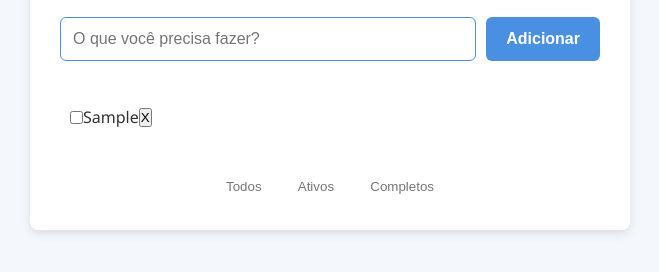
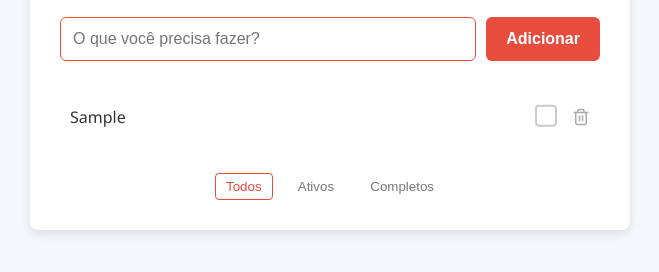
Before and after one commit to TheRazorbill/app-produtividade, a plain HTML site: page index.html in a window 1280 px wide. Both pictures are taken after typing "Sample" into the empty fields and a click on the button "Adicionar". Shown: the part 96-368 px from the top of the page, without its empty margins (310-969 px from the left). Drawn offline with Linux system fonts and the light colour scheme.

Commit message:
feat: Finaliza filtros e refina o design da UI

```diff
--- a/script.js
+++ b/script.js
@@ -3,6 +3,12 @@
 // ==========================
 
 let tasks = [];
+let currentFilter = 'all';
+
+const savedTasks = localStorage.getItem('tasks');
+if (savedTasks) {
+    tasks = JSON.parse(savedTasks);
+}
 
 // ==========================
 //      ELEMENTOS DO DOM
@@ -11,28 +17,52 @@ let tasks = [];
 const taskForm = document.getElementById('task-form');
 const taskInput = document.getElementById('task-input');
 const taskList = document.getElementById('task-list');
+const filtersContainer = document.querySelector('.filters');
+
 // ==========================
 //      FUNÇÕES
 // ==========================
 
+function saveTasks() {
+    localStorage.setItem('tasks', JSON.stringify(tasks));
+}
+
 function renderTasks() {
     taskList.innerHTML = '';
 
-    tasks.forEach(function(task) {
+    let filteredTasks = tasks;
+    if (currentFilter === 'active') {
+        filteredTasks = tasks.filter(task => !task.completed);
+    } else if (currentFilter === 'completed') {
+        filteredTasks = tasks.filter(task => task.completed);
+    }
+
+    document.querySelectorAll('.filter-btn').forEach(btn => {
+        if (btn.dataset.filter === currentFilter) {
+            btn.classList.add('active');
+        } else {
+            btn.classList.remove('active');
+        }
+    });
+
+    filteredTasks.forEach(function(task) {
         const li = document.createElement('li');
         li.className = 'task-item';
-
         li.dataset.id = task.id;
 
         if (task.completed) {
             li.classList.add('completed');
         }
 
-        li.innerHTML = `
-            <input type="checkbox" class="task-checkbox" ${task.completed ? 'checked' : ''}>
-            <span class="task-text">${task.text}</span>
-            <button class="delete-button">X</button>
-        `;
+            li.innerHTML = `
+                <span class="task-text">${task.text}</span>
+                <div class="task-actions">
+                    <input type="checkbox" class="task-checkbox" ${task.completed ? 'checked' : ''}>
+                    <button class="delete-button">
+                        <svg xmlns="http://www.w3.org/2000/svg" width="18" height="18" viewBox="0 0 24 24" fill="none" stroke="currentColor" stroke-width="2" stroke-linecap="round" stroke-linejoin="round"><polyline points="3 6 5 6 21 6"></polyline><path d="M19 6v14a2 2 0 0 1-2 2H7a2 2 0 0 1-2-2V6m3 0V4a2 2 0 0 1 2-2h4a2 2 0 0 1 2 2v2"></path><line x1="10" y1="11" x2="10" y2="17"></line><line x1="14" y1="11" x2="14" y2="17"></line></svg>
+                    </button>
+                </div>
+            `;
 
         taskList.appendChild(li);
     });
@@ -45,42 +75,43 @@ function renderTasks() {
 taskForm.addEventListener('submit', function(event) {
     event.preventDefault();
     const taskText = taskInput.value.trim();
-
     if (taskText !== '') {
-        const newTask = {
-            id: Date.now(),
-            text: taskText,
-            completed: false
-        };
-
+        const newTask = { id: Date.now(), text: taskText, completed: false };
         tasks.push(newTask);
+        saveTasks();
         taskInput.value = '';
         taskInput.focus();
-
         renderTasks();
     }
 });
 
 taskList.addEventListener('click', function(event) {
     const clickedElement = event.target;
-
     if (clickedElement.type === 'checkbox') {
         const taskLi = clickedElement.closest('.task-item');
         const taskId = Number(taskLi.dataset.id);
         const task = tasks.find(t => t.id === taskId);
-
         if (task) {
             task.completed = !task.completed;
+            saveTasks();
             renderTasks();
         }
     }
-
-    if (clickedElement.classList.contains('delete-button')) {
+    if (clickedElement.closest('.delete-button')) {
         const taskLi = clickedElement.closest('.task-item');
         const taskId = Number(taskLi.dataset.id);
-
         tasks = tasks.filter(t => t.id !== taskId);
-
+        saveTasks();
         renderTasks();
     }
 });
+
+filtersContainer.addEventListener('click', function(event) {
+    const clickedElement = event.target;
+    if (clickedElement.classList.contains('filter-btn')) {
+        currentFilter = clickedElement.dataset.filter;
+        renderTasks();
+    }
+});
+
+renderTasks();
--- a/style.css
+++ b/style.css
@@ -46,12 +46,12 @@ body {
 
 .task-input:focus {
     outline: none;
-    border-color: #4a90e2;
+    border-color: #e74c3c;
 }
 
 .add-button {
     padding: 0 20px;
-    background-color: #4a90e2;
+    background-color: #e74c3c;
     color: white;
     border: none;
     border-radius: 6px;
@@ -62,7 +62,7 @@ body {
 }
 
 .add-button:hover {
-    background-color: #357abd;
+    background-color: #c0392b;
 }
 
 .task-list {
@@ -103,11 +103,75 @@ body {
 }
 
 .filters .filter-btn.active {
-    border-color: #4a90e2;
-    color: #4a90e2;
+    border-color: #e74c3c;
+    color: #e74c3c;
+}
+
+.task-item .task-text {
+    flex-grow: 1;
+    margin-right: 15px;
 }
 
 .task-item.completed .task-text {
     text-decoration: line-through;
     color: #aaa;
 }
+
+.task-actions {
+    display: flex;
+    align-items: center;
+    gap: 15px;
+}
+
+.delete-button {
+    background: none;
+    border: none;
+    color: #aaa;
+    cursor: pointer;
+    padding: 0;
+    display: flex;
+    align-items: center;
+    justify-content: center;
+    transition: color 0.3s ease;
+}
+
+.delete-button:hover {
+    color: #e74c3c;
+}
+
+.task-checkbox {
+    -webkit-appearance: none;
+    appearance: none;
+    background-color: transparent;
+    margin: 0;
+    font: inherit;
+    color: currentColor;
+    width: 22px;
+    height: 22px;
+    border: 2px solid #ccc;
+    border-radius: 4px;
+    transform: translateY(-0.075em);
+    display: grid;
+    place-content: center;
+    cursor: pointer;
+    transition: all 0.2s ease;
+}
+
+.task-checkbox::before {
+    content: "";
+    width: 12px;
+    height: 12px;
+    transform: scale(0);
+    transition: 120ms transform ease-in-out;
+    box-shadow: inset 1em 1em #4a90e2;
+    clip-path: polygon(14% 44%, 0 65%, 50% 100%, 100% 16%, 80% 0%, 43% 62%);
+}
+
+.task-checkbox:checked {
+    border-color: #e74c3c;
+}
+
+.task-checkbox:checked::before {
+    transform: scale(1);
+    box-shadow: inset 1em 1em #e74c3c;
+}
```
